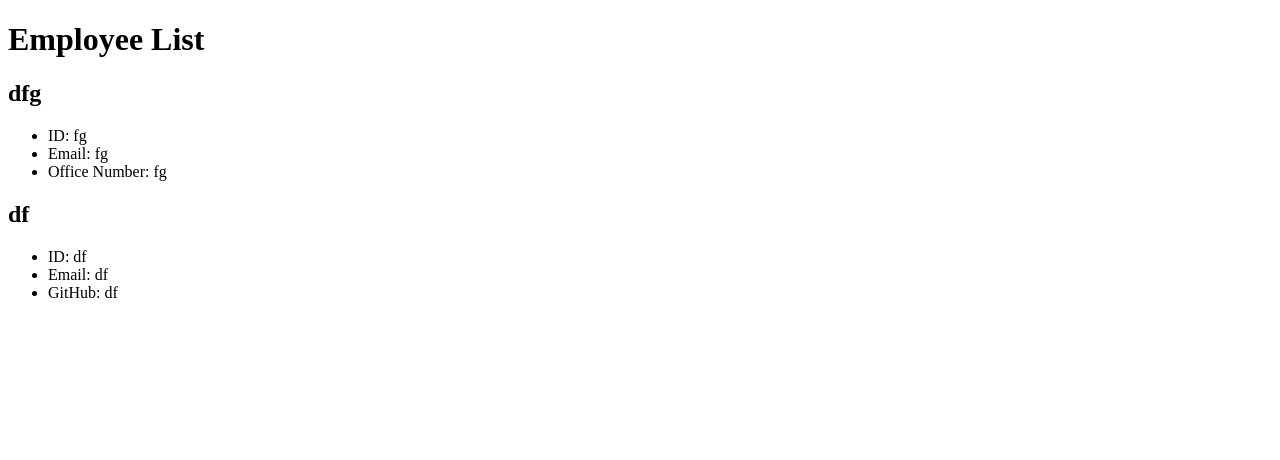
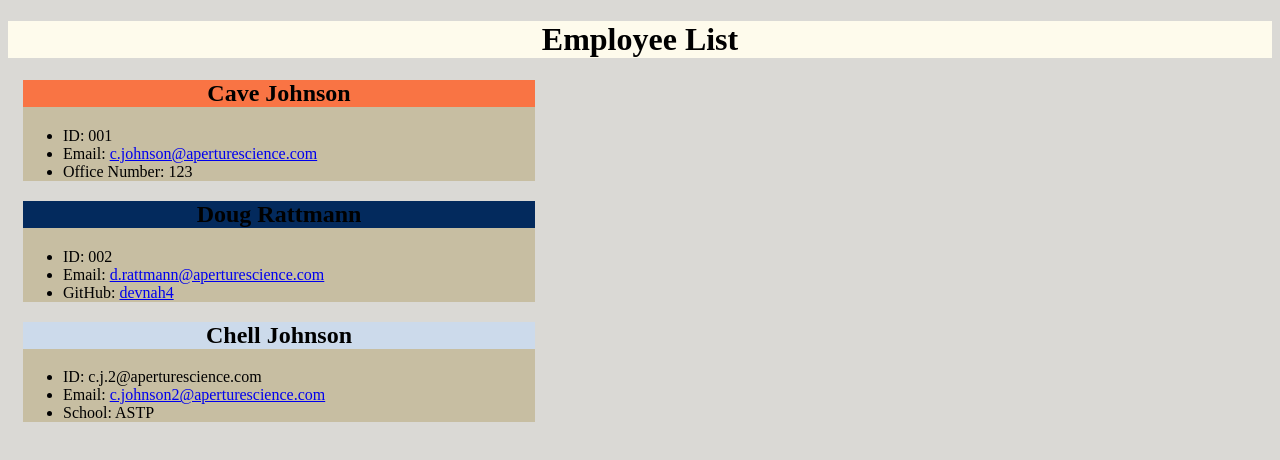
Before and after one commit to Devnah4/employee-generator-for-science, a plain HTML site: page dist/team.html in a window 1280 px wide. Drawn offline with Linux system fonts and the light colour scheme.

Commit message:
Added basic styling elements

```diff
--- /dev/null
+++ b/dist/styles.css
@@ -0,0 +1,38 @@
+:root {
+  --color-primary: #f97444;
+  --color-secondary: #032a5d;
+  --color-tertiary: #ccdaeb;
+  --color-quaternary: #dad9d5;
+  --color-quinary: #fefbec;
+}
+
+.card {
+  width: 40vw;
+  min-width: 30vw;
+  margin: 15px;
+  background-color: #c7bea2;
+}
+
+.manager-header {
+  background-color: var(--color-primary);
+  text-align: center;
+}
+
+.engineer-header {
+    background-color: var(--color-secondary);
+    text-align: center;
+  }
+
+.intern-header {
+    background-color: var(--color-tertiary);
+    text-align: center;
+  }
+
+header {
+  text-align: center;
+  background-color: var(--color-quinary);
+}
+
+body {
+  background-color: var(--color-quaternary);
+}
--- a/dist/team.html
+++ b/dist/team.html
@@ -6,6 +6,7 @@
         <meta http-equiv="X-UA-Compatible" content="IE=edge">
         <meta name="viewport" content="width=device-width, initial-scale=1.0">
         <title>Employee List</title>
+        <link rel="stylesheet" href="styles.css">
     </head>
     <body>
 
@@ -17,26 +18,38 @@
         <div class="employee-cards">
 
     <div class="card">
-            <div class="card-header">
-                <h2>dfg</h2>
+            <div class="manager-header">
+                <h2>Cave Johnson</h2>
             </div>
             <div class="card-body">
             <ul>
-                <li>ID: fg</li>
-                <li>Email: fg</li>
-                <li>Office Number: fg</li>
+                <li>ID: 001</li>
+                <li>Email: <a href="mailto:c.johnson@aperturescience.com">c.johnson@aperturescience.com</a></li>
+                <li>Office Number: 123</li>
             </ul>
             </div>
     </div>
     <div class="card">
-            <div class="card-header">
-                <h2>df</h2>
+            <div class="engineer-header">
+                <h2>Doug Rattmann</h2>
             </div>
             <div class="card-body">
             <ul>
-                <li>ID: df</li>
-                <li>Email: df</li>
-                <li>GitHub: df</li>
+                <li>ID: 002</li>
+                <li>Email: <a href="mailto:d.rattmann@aperturescience.com">d.rattmann@aperturescience.com</a></li>
+                <li>GitHub: <a href="https://github.com/devnah4" target="_blank" >devnah4</a></li>
+            </ul>
+            </div>
+    </div>
+    <div class="card">
+            <div class="intern-header">
+                <h2>Chell Johnson</h2>
+            </div>
+            <div class="card-body">
+            <ul>
+                <li>ID: c.j.2@aperturescience.com</li>
+                <li>Email: <a href="mailto:c.johnson2@aperturescience.com">c.johnson2@aperturescience.com</a></li>
+                <li>School: ASTP</li>
             </ul>
             </div>
     </div>
```
Also changed, not shown: src/page.template.js (+12 -8 lines).
